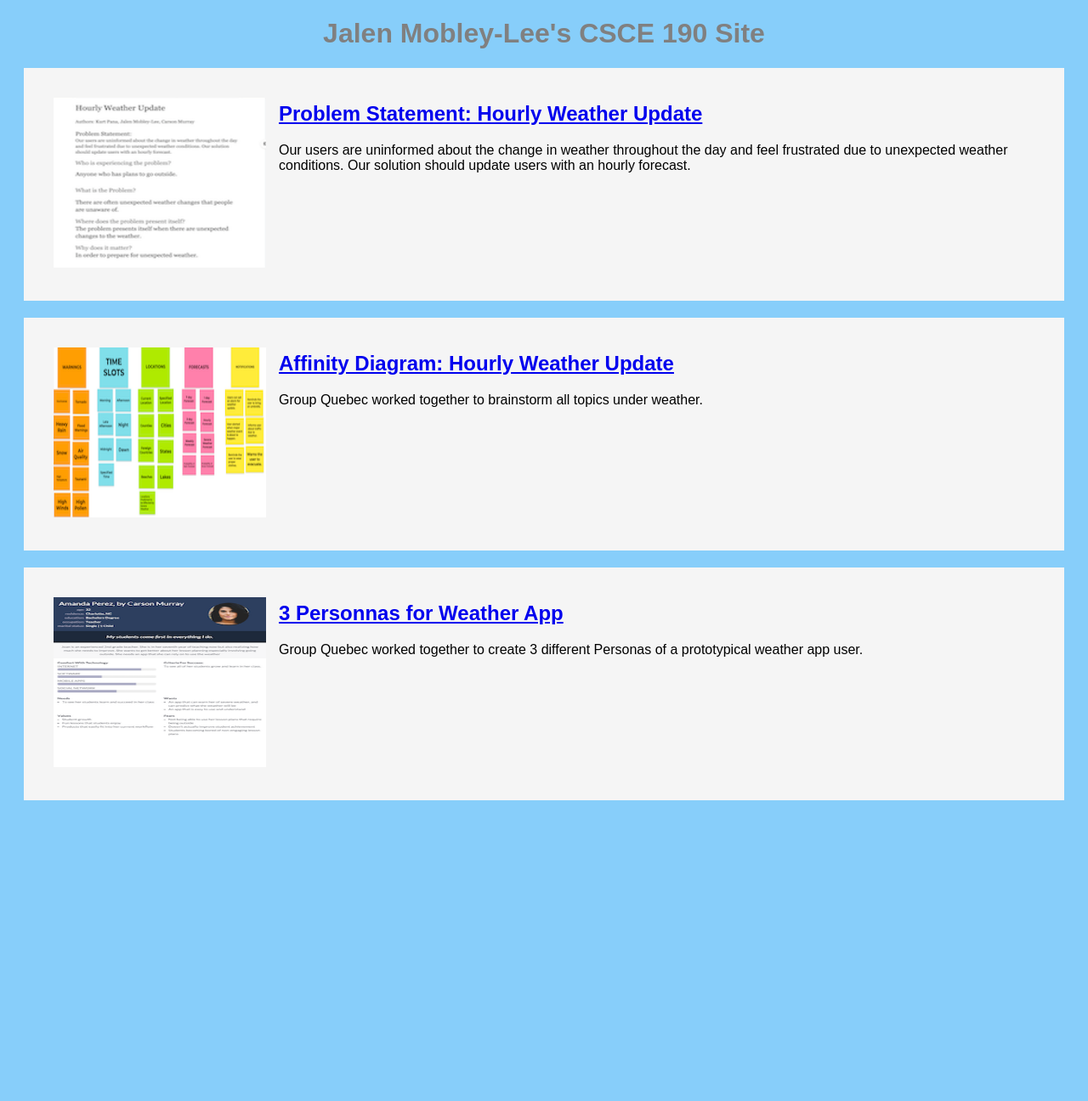
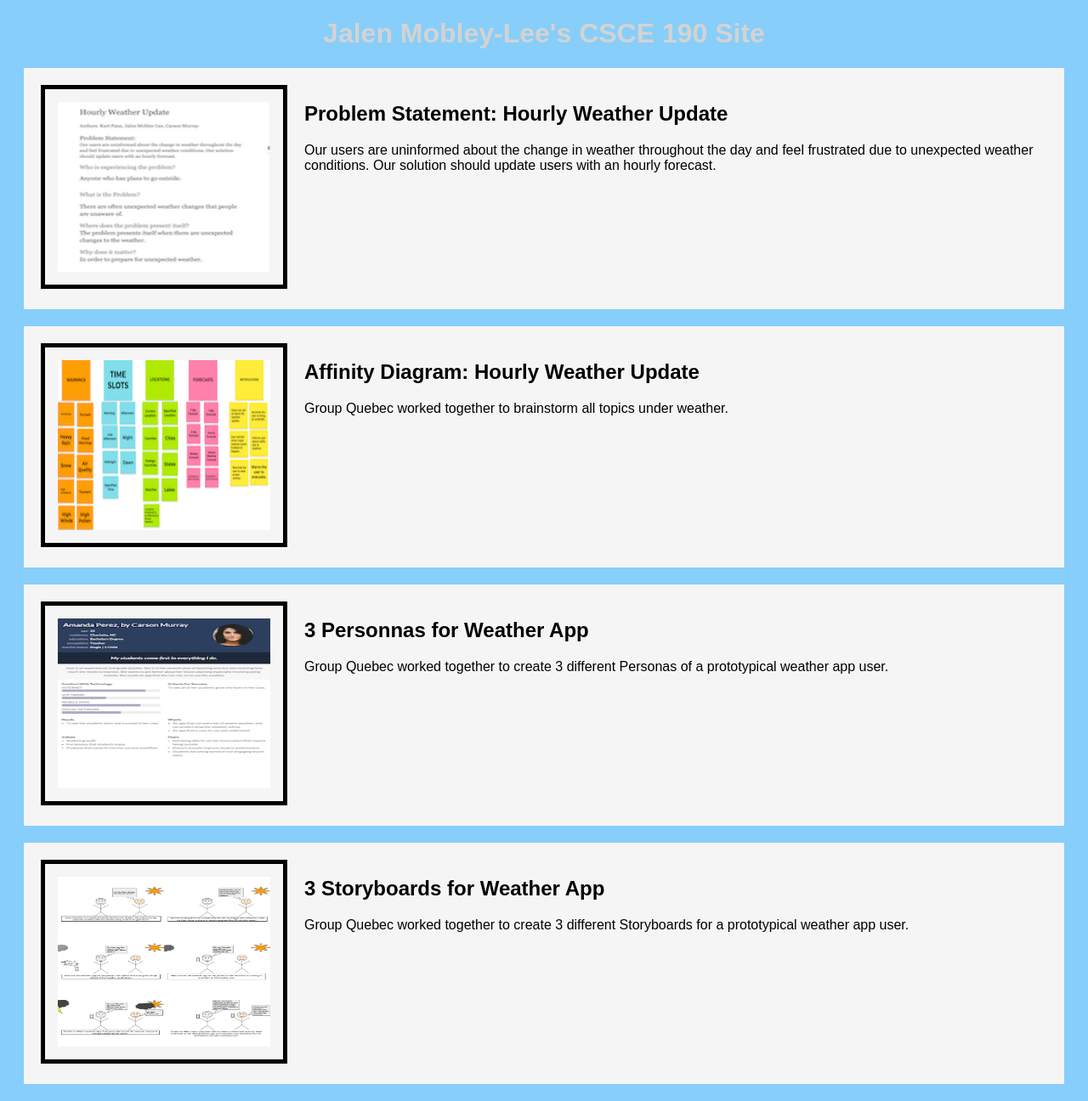
Before and after one commit to Jalen711/Jalen711.github.io, a plain HTML site: page index.html in a window 1280 px wide. Shown: the whole page at 85% size. Before the commit the page ends 962 px from the top, so only its background shows below. Drawn offline with Linux system fonts and the light colour scheme.

Commit message:
Add files via upload

```diff
--- a/index.html
+++ b/index.html
@@ -22,9 +22,6 @@
 
 
 
-
-
-
         <!-- Affinity Diagram Assignment -->
         <section class="assignment">
             <a href="Files/PDF's/afinitydiagram.pdf"><img src="Images/affinitydiagram.png"></a>
@@ -38,7 +35,6 @@
 
 
 
-
         <!-- Persona Assignment -->
         <section class="assignment">
             <a href="Files/PDF's/personas.pdf"><img src="Images/Personas.png"></a>
@@ -49,5 +45,18 @@
                 </p>
             </section>
         </section>
+
+
+
+        <!-- Storyboard Assignment -->
+        <section class="assignment">
+            <a href="Files/PDF's/6PlanePDF's/combinepdf.pdf"><img src="Images/combinedpdf.png"></a>
+            <section class="ass-details">
+                <a href="Files/PDF's/6PlanePDF's/combinepdf.pdf"><h2>3 Storyboards for Weather App</h2></a>
+                <p>
+                    Group Quebec worked together to create 3 different Storyboards for a prototypical weather app user.
+                </p>
+            </section>
+        </section>
     </body>
 </html>
--- a/styles.css
+++ b/styles.css
@@ -14,9 +14,16 @@ body {
     width: 250px;
     height: 200px;
     padding: 15px;
+    border: 5px solid black;
+    margin-right: 20px;
 }
 
 h1 {
-    color: grey;
+    color: lightgrey;
     text-align:center;
 }
+
+a {
+    text-decoration:none;
+    color: #000000;
+}
```
Also changed, not shown: Images/combinedpdf.png (added), 16 other files.
